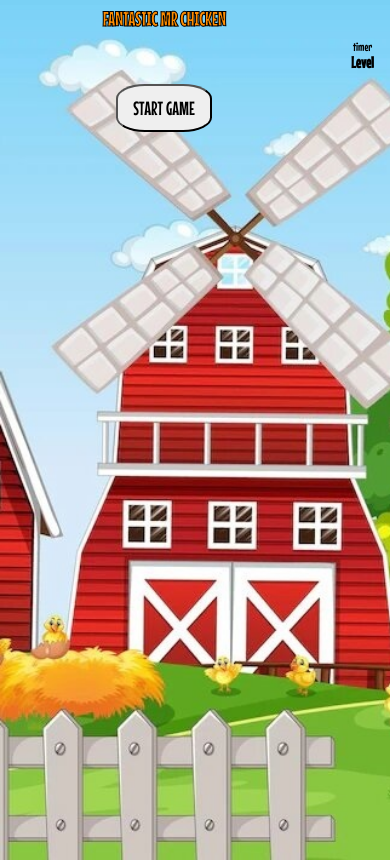
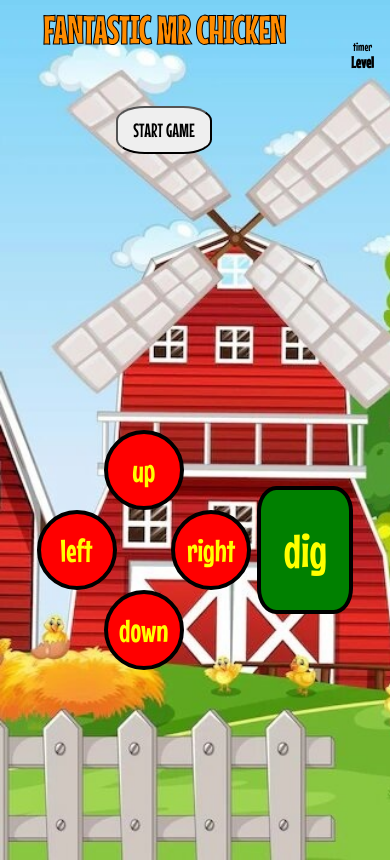
Before and after one commit to HamzaZbili/Chicken-Game, a plain HTML site: page index.html in a window 390 px wide. Drawn offline with Linux system fonts and the light colour scheme.

Commit message:
added responsive controls

```diff
--- a/game.js
+++ b/game.js
@@ -14,6 +14,12 @@ const clockSound = document.getElementById(`clockSound`);
 const deathSound = document.getElementById("deathSound");
 const themeTune = document.getElementById(`themeTune`);
 const eggSound = document.getElementById(`eggSound`);
+
+const upButton = document.getElementById(`up`);
+const leftButton = document.getElementById(`left`);
+const rightButton = document.getElementById(`right`);
+const downButton = document.getElementById(`down`);
+const digButton = document.getElementById(`dig`);
 
 function moveToGameScreen() {
   startScreen.classList.add(`hidden`);
@@ -452,6 +458,41 @@ document.addEventListener("keydown", (event) => {
   }
 });
 
+upButton.addEventListener("click", () => {
+  if (!game.isStarted) {
+    return;
+  }
+  player.move("up");
+});
+
+leftButton.addEventListener("click", () => {
+  if (!game.isStarted) {
+    return;
+  }
+  player.move("left");
+});
+
+rightButton.addEventListener("click", () => {
+  if (!game.isStarted) {
+    return;
+  }
+  player.move("right");
+});
+
+downButton.addEventListener("click", () => {
+  if (!game.isStarted) {
+    return;
+  }
+  player.move("down");
+});
+
+digButton.addEventListener(`click`, () => {
+  if (!game.isStarted) {
+    return;
+  }
+  player.dig();
+});
+
 const levels = [
   new Level(
     "Mother's Nest",
--- a/index.html
+++ b/index.html
@@ -10,6 +10,7 @@
   </head>
 
   <body>
+    <div class="game">
       <header>
         <h1>FANTASTIC MR CHICKEN</h1>
         <div id="startPage" class="startScreen">
@@ -52,5 +53,17 @@
       <audio id="eggSound">
         <source src="./egg noise.m4a" type="audio/mpeg" />
       </audio>
+    </div>
+    <div class="controls">
+      <div class="gamePad">
+        <div id="up" class="direction"><span>up</span></div>
+        <div class="sizeButtons">
+          <div id="left" class="direction"><span>left</span></div>
+          <div id="right" class="direction"><span>right</span></div>
+        </div>
+        <div id="down" class="direction"><span>down</span></div>
+      </div>
+      <div id="dig" class="digButton">dig</div>
+    </div>
   </body>
 </html>
--- a/style.css
+++ b/style.css
@@ -9,15 +9,18 @@
 }
 
 body {
-  display: flex;
-  background-color: #89c740;
-  justify-content: space-between;
   background-image: url(./background.jpg);
   background-position: center;
   background-size: cover;
   background-repeat: no-repeat;
   overflow: hidden;
   height: 100%;
+  height: 100vh;
+}
+
+.game {
+  display: flex;
+  justify-content: space-between;
 }
 
 h1 {
@@ -170,8 +173,11 @@ button:hover {
 }
 
 @media only screen and (max-width: 600px) {
-  body {
-    height: 100vh;
+  h1 {
+    font-size: 2.4rem;
+  }
+  .game {
+    height: 50vh;
   }
   .grid {
     width: 75vw;
@@ -187,3 +193,58 @@ button:hover {
     font-size: medium;
   }
 }
+
+.controls {
+  display: flex;
+  justify-content: center;
+}
+
+.gamePad {
+  width: 55vw;
+  aspect-ratio: 1/1;
+  display: flex;
+  justify-content: space-evenly;
+  align-items: center;
+  flex-direction: column;
+}
+.direction {
+  display: flex;
+  height: 5rem;
+  aspect-ratio: 1/1;
+  justify-content: center;
+  align-items: center;
+  text-align: center;
+  background-color: red;
+  border: solid 4px black;
+  color: yellow;
+  border-radius: 50%;
+  font-size: 2rem;
+}
+
+.sizeButtons {
+  display: flex;
+  justify-content: space-between;
+  width: 100%;
+}
+
+.digButton {
+  display: flex;
+  align-self: center;
+  align-items: center;
+  text-align: center;
+  justify-content: center;
+  background-color: green;
+  color: yellow;
+  border: solid 4px black;
+  font-size: 3rem;
+  height: 8rem;
+  width: 6rem;
+  border-radius: 20%;
+  margin-left: 0.4rem;
+}
+
+@media only screen and (min-width: 600px) {
+  .controls {
+    display: none;
+  }
+}
```
Lines whose indentation alone changed are shown as unchanged.
